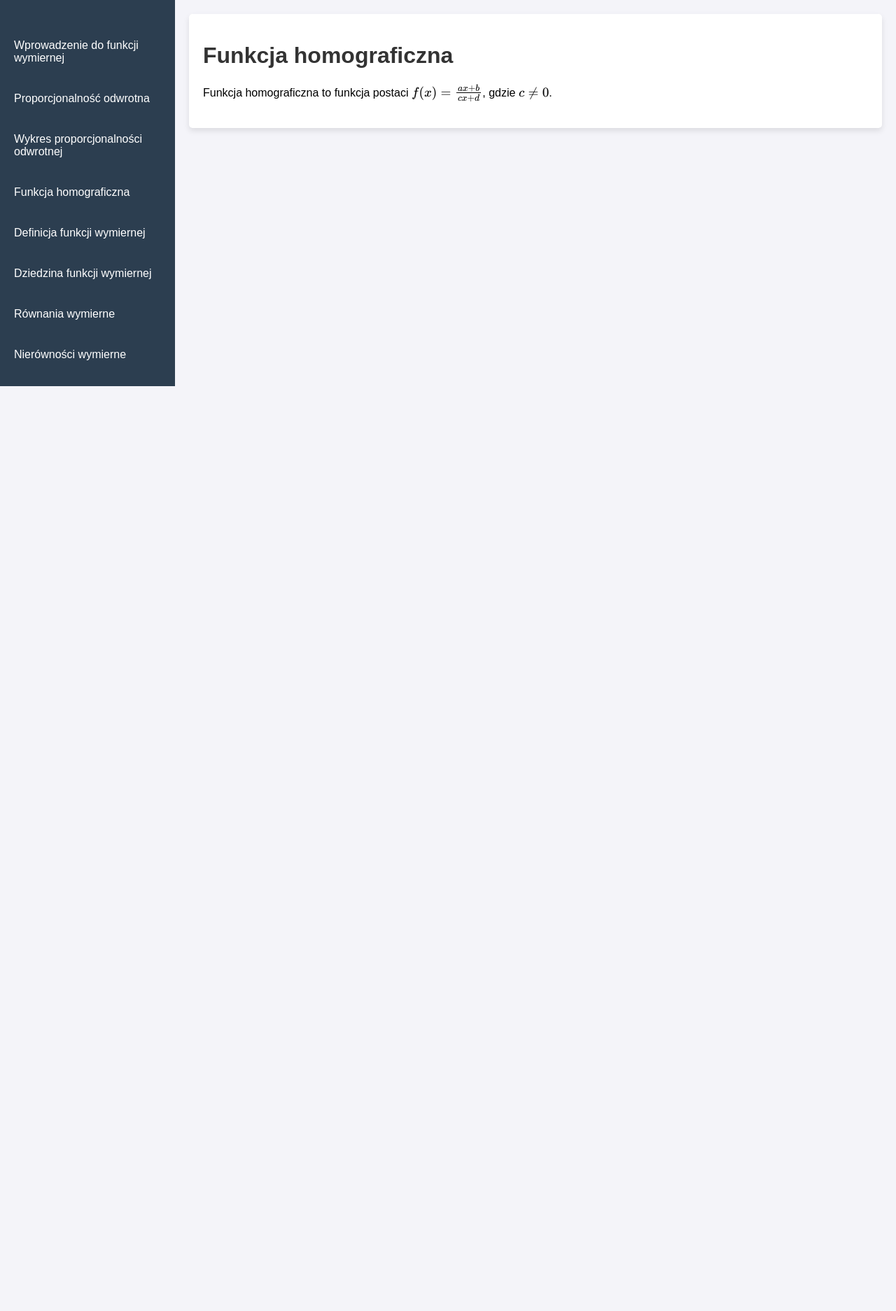
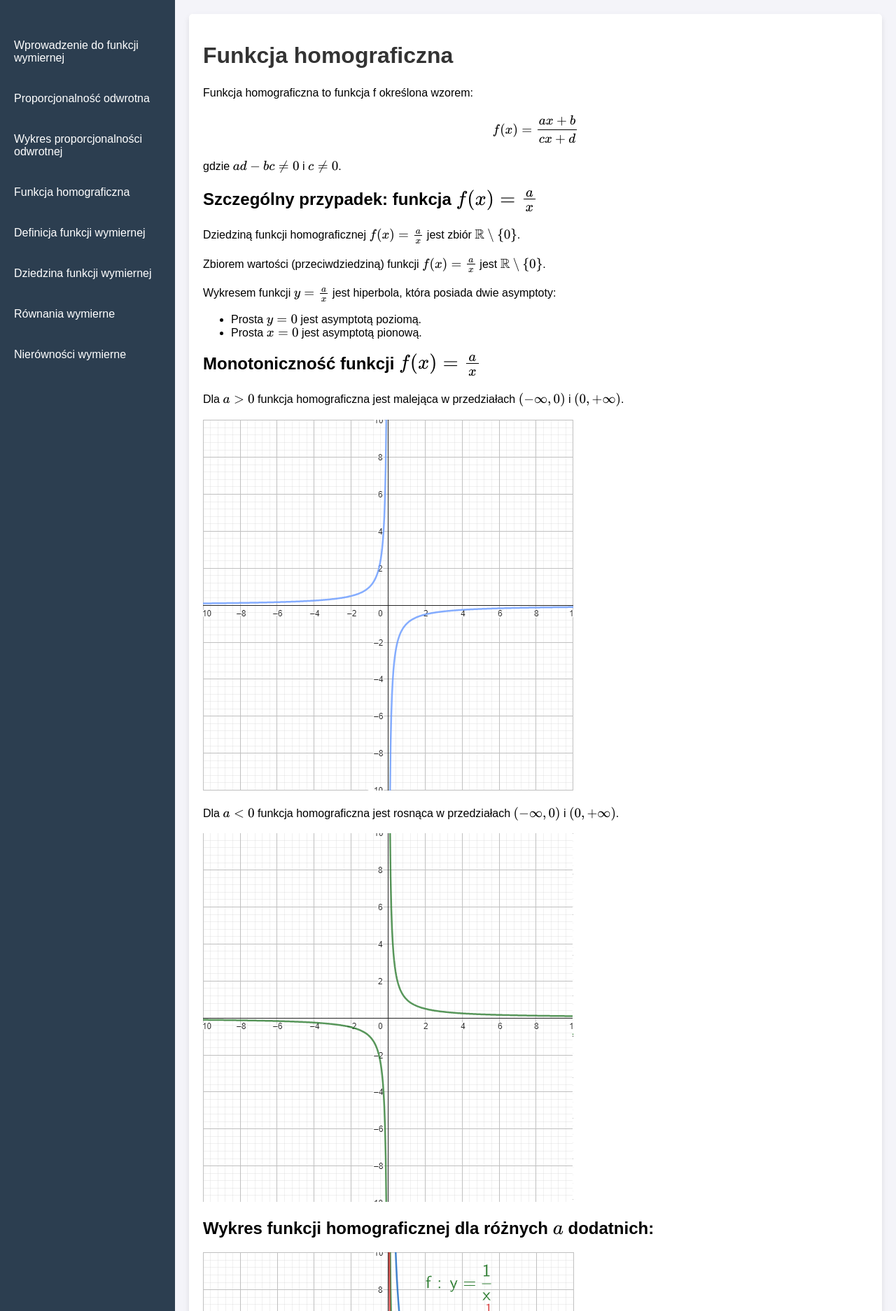
Before and after one commit to 277465/TI-MST-2024, a Flask app: page /homographic_function in a window 1280 px wide. Shown: the part 46-1920 px from the top of the page at 70% size. Before the commit the page ends 598 px from the top, so only its background shows below. Run offline with Flask 3, Linux system fonts and the light colour scheme.

Commit message:
homograficzna

```diff
--- a/templates/homographic_function.html
+++ b/templates/homographic_function.html
@@ -1,7 +1,40 @@
 {% extends "base.html" %}
+
 {% block content %}
 <div class="card shadow">
     <h1>Funkcja homograficzna</h1>
-    <p>Funkcja homograficzna to funkcja postaci \( f(x) = \frac{ax + b}{cx + d} \), gdzie \( c \neq 0 \).</p>
+    <p>Funkcja homograficzna to funkcja f określona wzorem:</p>
+    <p>$$ f(x) = \frac{ax + b}{cx + d} $$</p>
+    <p>gdzie \( ad - bc \neq 0 \) i \( c \neq 0 \).</p>
+
+    <h2>Szczególny przypadek: funkcja \( f(x) = \frac{a}{x} \)</h2>
+    <p>Dziedziną funkcji homograficznej \( f(x) = \frac{a}{x} \) jest zbiór \( \mathbb{R} \setminus \{ 0 \} \).</p>
+    <p>Zbiorem wartości (przeciwdziedziną) funkcji \( f(x) = \frac{a}{x} \) jest \( \mathbb{R} \setminus \{ 0 \} \).</p>
+    <p>Wykresem funkcji \( y = \frac{a}{x} \) jest hiperbola, która posiada dwie asymptoty:</p>
+    <ul>
+        <li>Prosta \( y = 0 \) jest asymptotą poziomą.</li>
+        <li>Prosta \( x = 0 \) jest asymptotą pionową.</li>
+    </ul>
+
+    <h2>Monotoniczność funkcji \( f(x) = \frac{a}{x} \)</h2>
+    <p>Dla \( a > 0 \) funkcja homograficzna jest malejąca w przedziałach \( (-\infty, 0) \) i \( (0, +\infty) \).</p>
+    <img src="/static/homograficzna/wykres1.png" alt="Wykres funkcji dla \( a > 0 \)">
+
+    <p>Dla \( a < 0 \) funkcja homograficzna jest rosnąca w przedziałach \( (-\infty, 0) \) i \( (0, +\infty) \).</p>
+    <img src="/static/homograficzna/wykres2.png" alt="Wykres funkcji dla \( a > 0 \)">
+
+    <h2>Wykres funkcji homograficznej dla różnych \( a \) dodatnich:</h2>
+    <img src="/static/homograficzna/wykres3.png" alt="Wykres funkcji dla \( a > 0 \)">
+
+    <h2>Wykres funkcji homograficznej dla różnych \( a \) ujemnych:</h2>
+    <img src="/static/homograficzna/wykres4.png" alt="Wykres funkcji dla \( a > 0 \)">
+
+    <h2>Wnioski:</h2>
+    <ul>
+        <li>Zmniejszanie wartości \( |a| \) powoduje zbliżenie się hiperboli do osi układu.</li>
+        <li>Zwiększanie wartości \( |a| \) powoduje oddalenie się hiperboli do osi układu.</li>
+        <li>Dla \( a > 0 \), wykres funkcji leży w ćwiartce I i III układu współrzędnych.</li>
+        <li>Dla \( a < 0 \), wykres funkcji leży w ćwiartce II i IV układu współrzędnych.</li>
+    </ul>
 </div>
 {% endblock %}
```
Also changed, not shown: templates/definition.html (+12 -2 lines), static/homograficzna/wykres1.png (added), static/homograficzna/wykres2.png (added), static/homograficzna/wykres3.png (added), static/homograficzna/wykres4.png (added).
